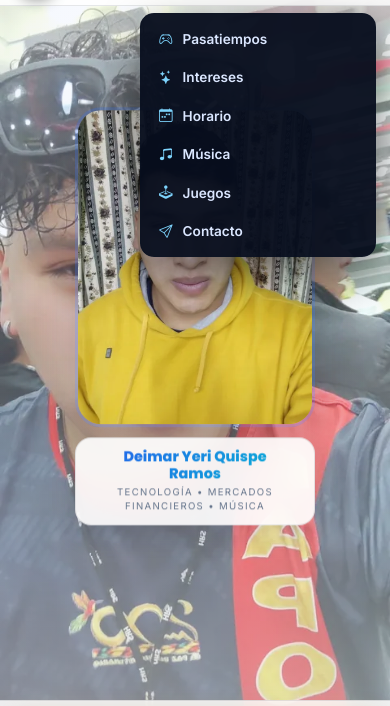
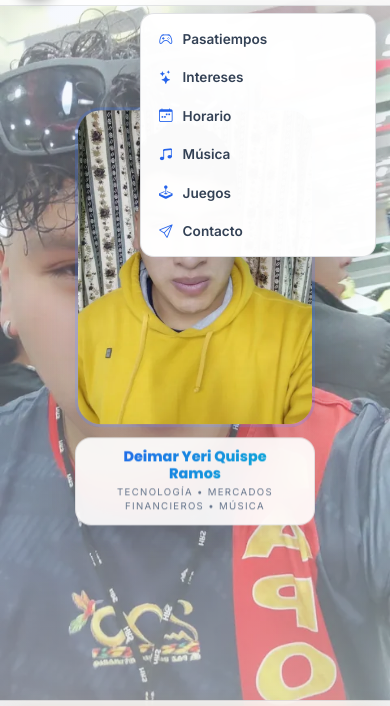
Before and after one commit to kalizdy/perfilpwa2.0, a plain HTML site: page fase-ui-pwa/index.html in a window 390 px wide. Both pictures are taken after a click on the button 315 px from the left and 27 px from the top of the page. Shown: the part 49-755 px from the top of the page. Drawn offline with nearby package versions, Linux system fonts and the light colour scheme.

Commit message:
Add files via upload

```diff
--- a/fase-ui-pwa/index.html
+++ b/fase-ui-pwa/index.html
@@ -70,7 +70,7 @@
   <!-- Iconos de Bootstrap -->
   <link href="https://cdn.jsdelivr.net/npm/bootstrap-icons@1.11.3/font/bootstrap-icons.css" rel="stylesheet">
   <!-- Mi hoja de estilos -->
-  <link rel="stylesheet" href="style.css?v=lobby47">
+  <link rel="stylesheet" href="style.css?v=lobby49">
 </head>
 <body>
 
--- a/fase-ui-pwa/style.css
+++ b/fase-ui-pwa/style.css
@@ -346,6 +346,9 @@ body:not([data-bs-theme="dark"]) .fondo-tilt {
   right: 14px;
   z-index: 60;
   width: 236px;
+  max-height: calc(100dvh - 76px);
+  overflow-y: auto;
+  overscroll-behavior: contain;
   padding: 6px;
   border-radius: 14px;
   background: rgba(8, 14, 30, 0.96);
@@ -1708,12 +1711,7 @@ textarea.form-control:focus {
     font-size: 0.9rem;
   }
 
-  /* hamburguesa sobra cuando el rail ya se ve */
-  .top-acciones [data-bs-target="#menu"] {
-    display: none !important;
-  }
-
-  /* dejo espacio en la barra superior */
+  /* la hamburguesa se mantiene visible también en horizontal */
   .jugador-saludo {
     display: none;
   }
@@ -2142,3 +2140,35 @@ body:not([data-bs-theme="dark"]) .barra-carrera {
 body:not([data-bs-theme="dark"]) .barra-carrera i {
   color: var(--marca);
 }
+
+/* Menú hamburguesa en modo día */
+body:not([data-bs-theme="dark"]) .menu-caida {
+  background: rgba(255, 255, 255, 0.98);
+  border-color: rgba(15, 23, 42, 0.12);
+  box-shadow: 0 18px 40px rgba(15, 23, 42, 0.18);
+}
+
+body:not([data-bs-theme="dark"]) .menu-lista .nav-link {
+  color: #334155;
+}
+
+body:not([data-bs-theme="dark"]) .menu-lista .nav-link:hover,
+body:not([data-bs-theme="dark"]) .menu-lista .nav-link.active {
+  background: rgba(37, 99, 235, 0.12);
+  color: #0f172a;
+}
+
+body:not([data-bs-theme="dark"]) .menu-lista .nav-link i {
+  color: var(--marca);
+}
+
+/* ==========================================================
+   HAMBURGUESA EN PANTALLA HORIZONTAL
+   Visible también en celulares acostados con ancho > 768 px,
+   junto al botón de modo noche.
+   ========================================================== */
+@media (orientation: landscape) and (max-height: 520px) {
+  .top-acciones [data-bs-target="#menu"] {
+    display: inline-flex !important;
+  }
+}
```
Also changed, not shown: 1 other file.
